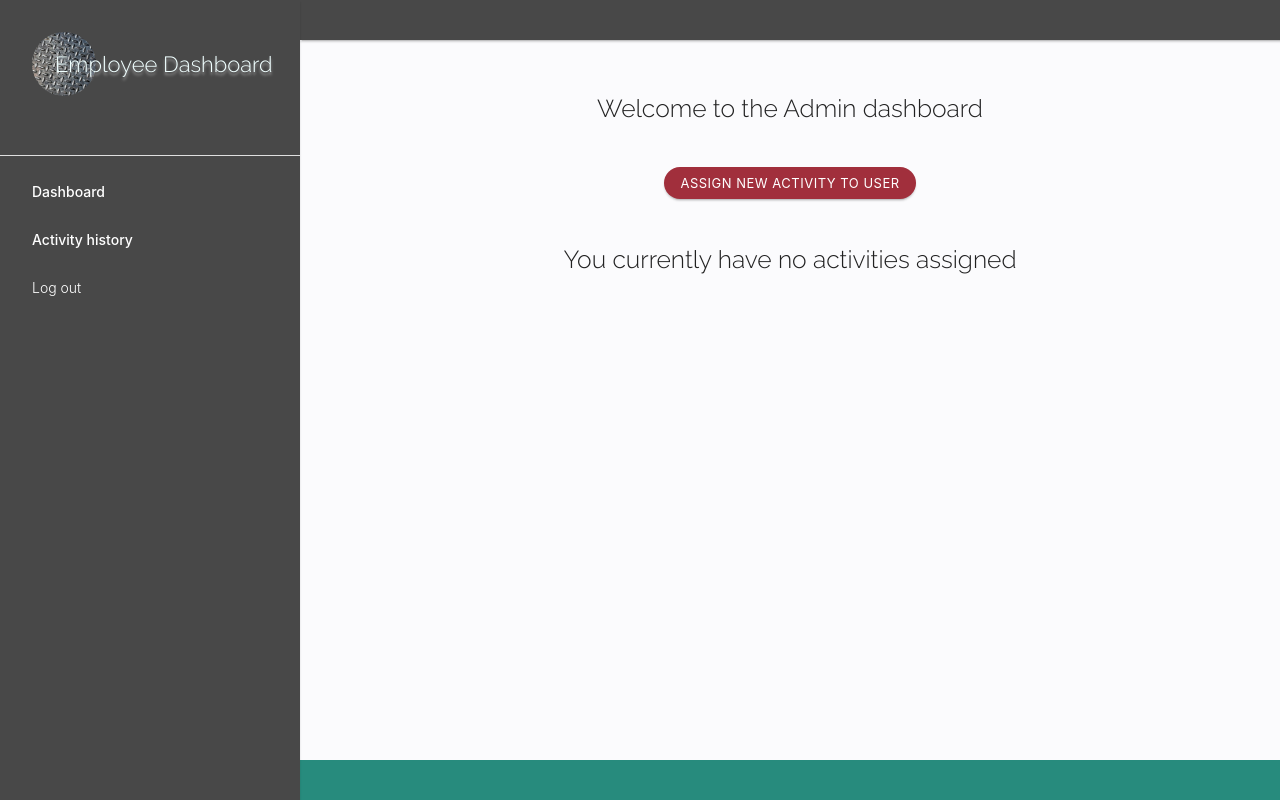
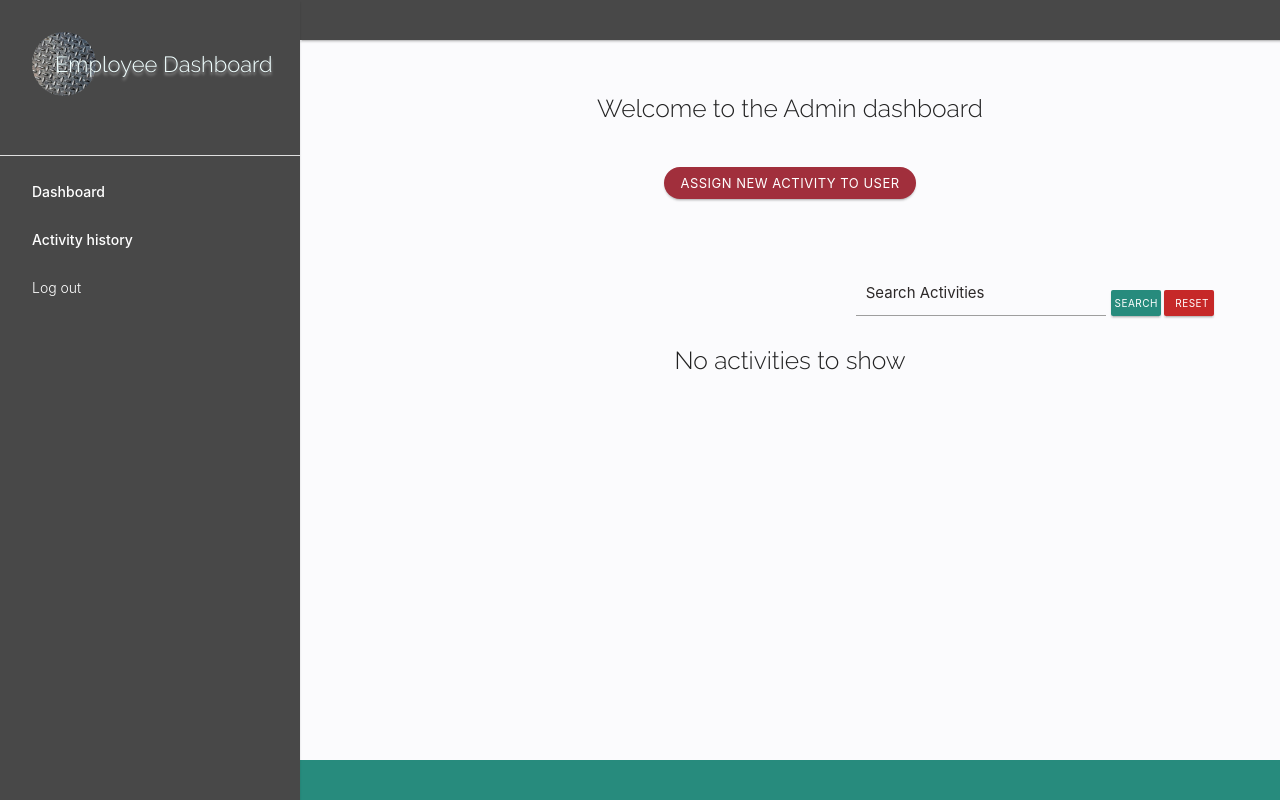
Before and after one commit to D-Lawson/employee-dashboard-app, a Flask app: page /admin_dashboard in a window 1280 px wide. Run offline with Flask 2, Linux system fonts and the light colour scheme; the visitor is signed in with stand-in values (Sample User, id 1); data that the repository does not hold is empty; some libraries are stand-ins or nearby versions.

Commit message:
Add search feature to admin dashboard

```diff
--- a/app.py
+++ b/app.py
@@ -171,6 +171,18 @@ def admin_dashboard():
         "admin_dashboard.html", users=users, activities=activities)
 
 
+# Search function
+@app.route("/search", methods=["GET", "POST"])
+def search():
+    """
+    Searches the index based on search form input
+    """
+    query = request.form.get("query")
+    activities = list(mongo.db.activities.find(
+        {"$text": {"$search": query}}).sort("target_date", 1))
+    return render_template("admin_dashboard.html", activities=activities)
+
+
 # Edit activity
 @app.route("/edit_activity/<activity_id>", methods=["GET", "POST"])
 def edit_activity(activity_id):
--- a/static/css/style.css
+++ b/static/css/style.css
@@ -260,6 +260,75 @@ form .row{
 .dropdown-content li>a, .dropdown-content li>span {
   color: #d15576;
   font-size: inherit;
+}
+
+.search-container{
+  position: relative !important;
+  margin: 90px 5px 5px 50%;
+}
+
+.padding-0{
+  padding: 0 !important;
+}
+
+.search-label{
+  margin-left: 5px !important;
+  left: 0.3rem !important;
+}
+
+.search-button{
+  padding: 0 !important;
+  background-color: #278b7d;
+  height: 26.4px !important;
+  width: 50px !important;
+  position: absolute;
+  right: 61px;
+  bottom: 4px;
+}
+
+.reset-button{
+  background-color: #C62828 !important;
+  height: 26.4px !important;
+  width: 50px !important;
+  position: absolute;
+  right: 8px;
+  bottom: 4px;
+}
+
+.search-text{
+  position: relative;
+  bottom: 4px;
+  font-size: 10px;
+}
+
+.reset-text{
+  position: relative;
+  bottom: 4px;
+  font-size: 10px;
+  right: 5px;
+}
+
+.search-input{
+  padding: 0 !important;
+  margin: 0 !important;
+
+}
+
+.input-position{
+  position: absolute !important;
+  right: 116px !important;
+  bottom: 2.5px !important;
+  width: 250px !important;
+}
+
+@media (max-width: 400px){
+  .input-position {
+    width: 220px !important;
+  }
+}
+
+.relative-search{
+  position: relative;
 }
 
 /* Styling for rendered activities */
--- a/templates/admin_dashboard.html
+++ b/templates/admin_dashboard.html
@@ -61,6 +61,25 @@
 
 <div class="activity-container">
 
+    <div class="row search-container">
+        <form class="col s12 search-form padding-0" action="{{ url_for('search') }}" method="POST">
+            <div class="row valign-wrapper center-align relative-search">
+                <div class="input-field col s8 padding-0 input-position">
+                    <input type="text" name="query" id="query" minlength="2" class="search-input" required>
+                    <label for="query" class="search-label">Search Activities</label>
+                </div>
+                <div class="col s2 padding-0">
+                    <button type="submit" class="btn-small text-shadow search-button">
+                        <span class="search-text">Search</span>
+                    </button>
+                </div>
+                <div class="col s2 padding-0">
+                    <a href="{{ url_for('admin_dashboard') }}" class="btn-small text-shadow reset-button"><span class="reset-text">Reset</span></a>
+                </div>
+            </div>
+        </form>
+    </div>
+
     {% if activities|length > 0 %}
     {% for activity in activities %}
 
@@ -91,7 +110,7 @@
 
     {% endfor %}
     {% else %}
-    <h5 class="center-align">You currently have no activities assigned</h5>
+    <h5 class="center-align">No activities to show</h5>
     {% endif %}
 
 </div>
```
